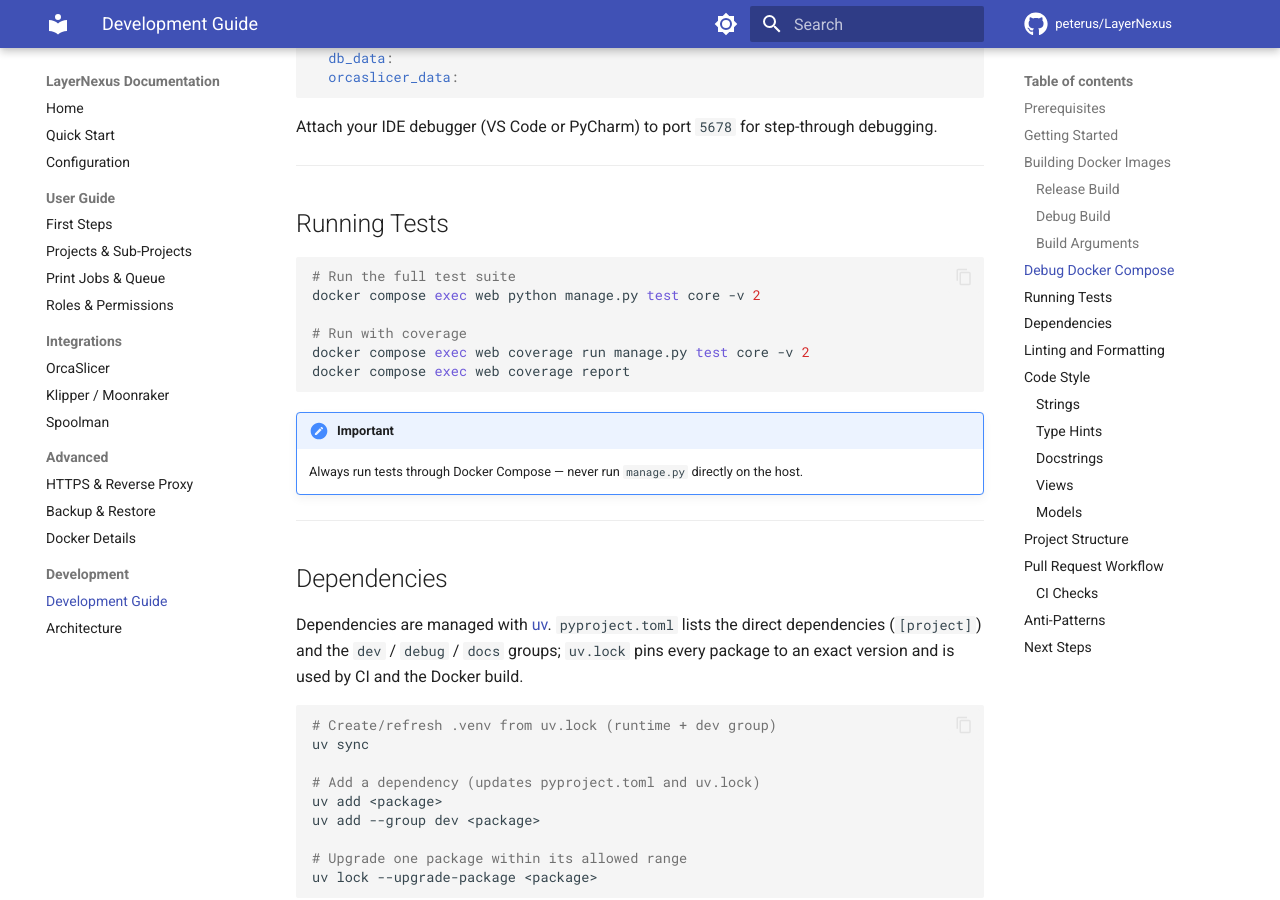
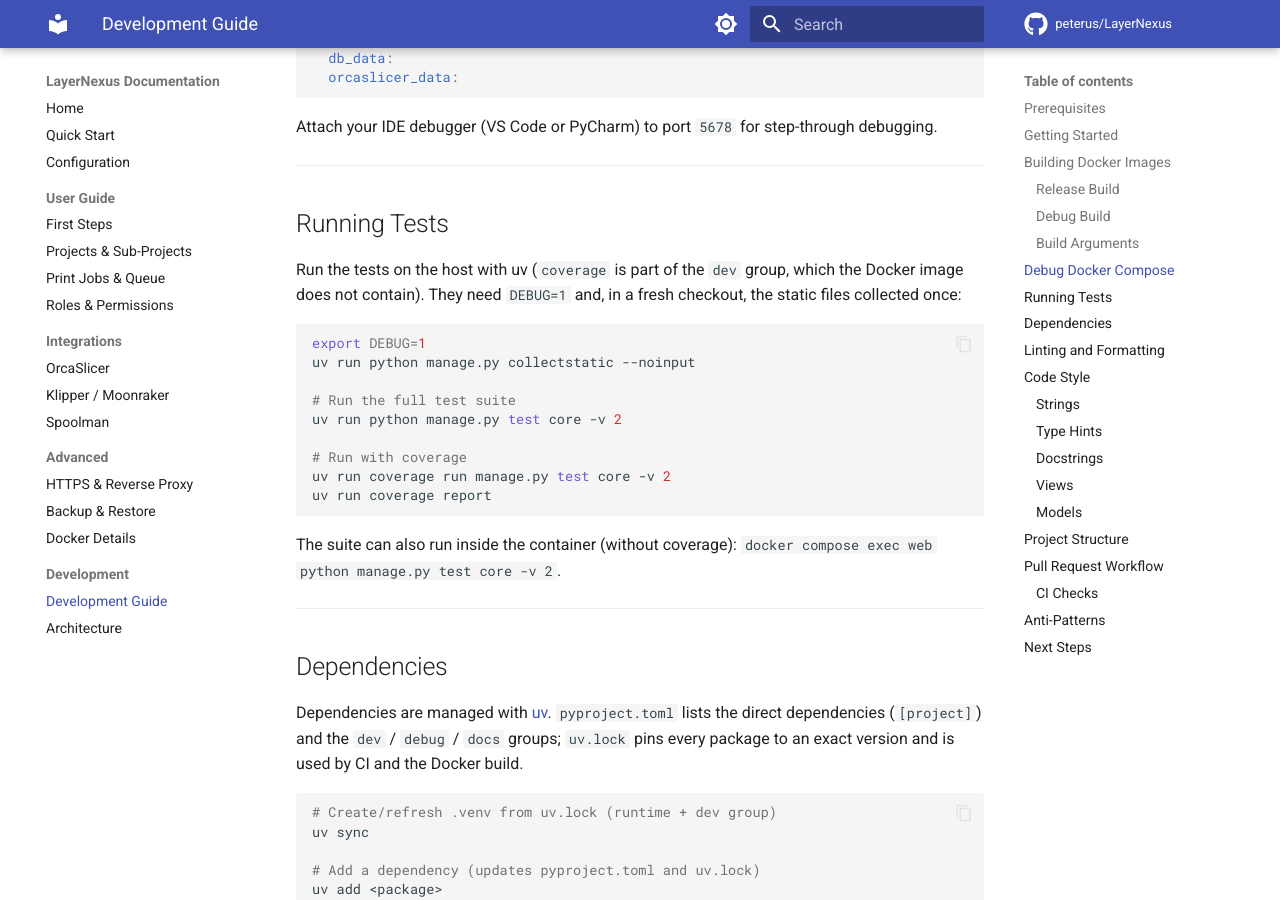
Before and after one commit to peterus/LayerNexus, an MkDocs documentation site: the page built from docs/development/contributing.md, in a window 1280 px wide and 900 px high, scrolled down 2457 px. Built offline with MkDocs 1.6.1 and Material for MkDocs 9.7.7, drawn with Linux system fonts in a browser that asks for light colours; comment, search, counter and statistics services are not loaded; some of the changed text lies outside the part shown.

Commit message:
Address review-loop findings (round 1)
- Dockerfile: take uv from a named FROM stage so Dependabot tracks its tag
- Dockerfile: BuildKit cache mount for the uv download cache
- contributing.md: run tests/coverage on the host via uv

Co-Authored-By: Claude Opus 5.5 <noreply@anthropic.com>

````diff
--- a/docs/development/contributing.md
+++ b/docs/development/contributing.md
@@ -112,17 +112,24 @@ Attach your IDE debugger (VS Code or PyCharm) to port `5678` for step-through de
 
 ## Running Tests
 
+Run the tests on the host with uv (`coverage` is part of the `dev` group, which the
+Docker image does not contain). They need `DEBUG=1` and, in a fresh checkout, the
+static files collected once:
+
 ```bash
+export DEBUG=1
+uv run python manage.py collectstatic --noinput
+
 # Run the full test suite
-docker compose exec web python manage.py test core -v 2
+uv run python manage.py test core -v 2
 
 # Run with coverage
-docker compose exec web coverage run manage.py test core -v 2
-docker compose exec web coverage report
+uv run coverage run manage.py test core -v 2
+uv run coverage report
 ```
 
-!!! important
-    Always run tests through Docker Compose — never run `manage.py` directly on the host.
+The suite can also run inside the container (without coverage):
+`docker compose exec web python manage.py test core -v 2`.
 
 ---
 
@@ -269,7 +276,7 @@ core/
 4. **Run** linting and tests:
    ```bash
    uv run ruff check . && uv run ruff format --check .
-   docker compose exec web python manage.py test core -v 2
+   uv run python manage.py test core -v 2
    ```
 5. **Commit** with a descriptive message.
 6. **Push** to your fork and open a Pull Request.
````
Also changed, not shown: 1 other file.
